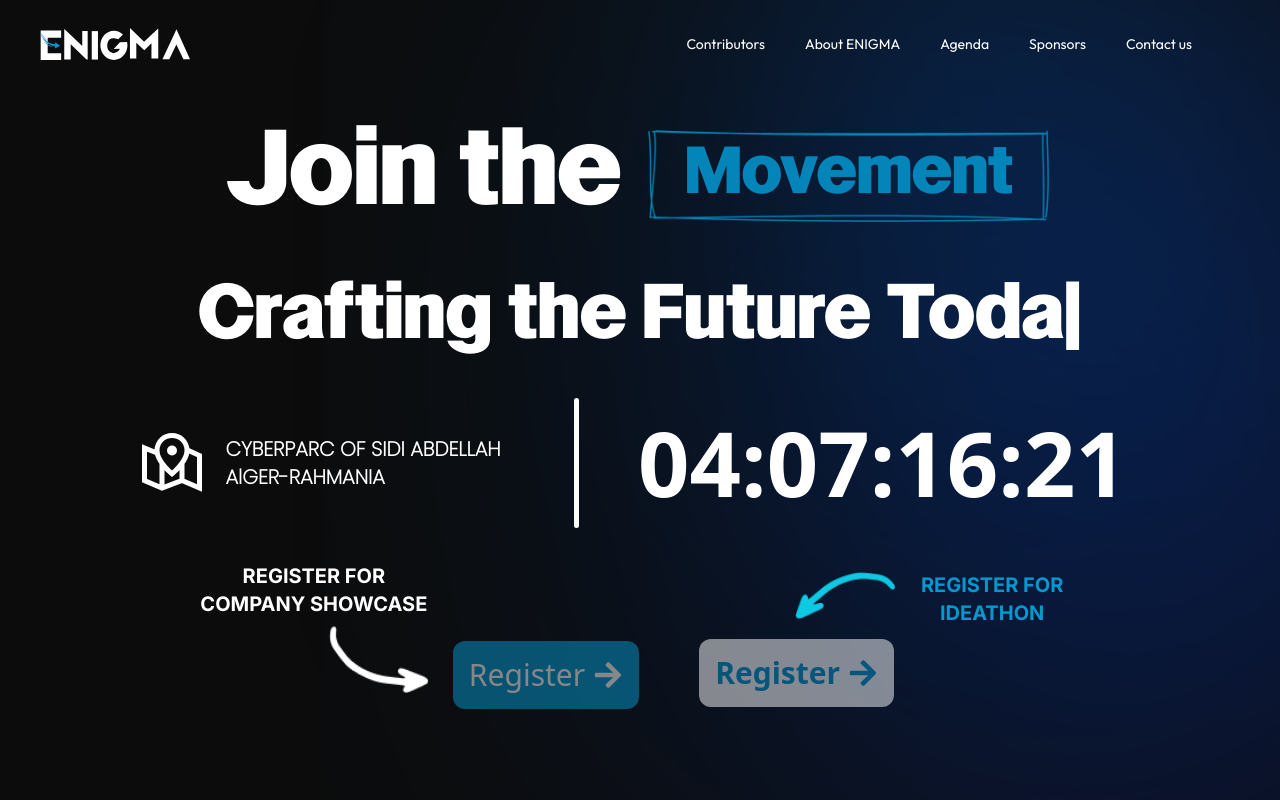
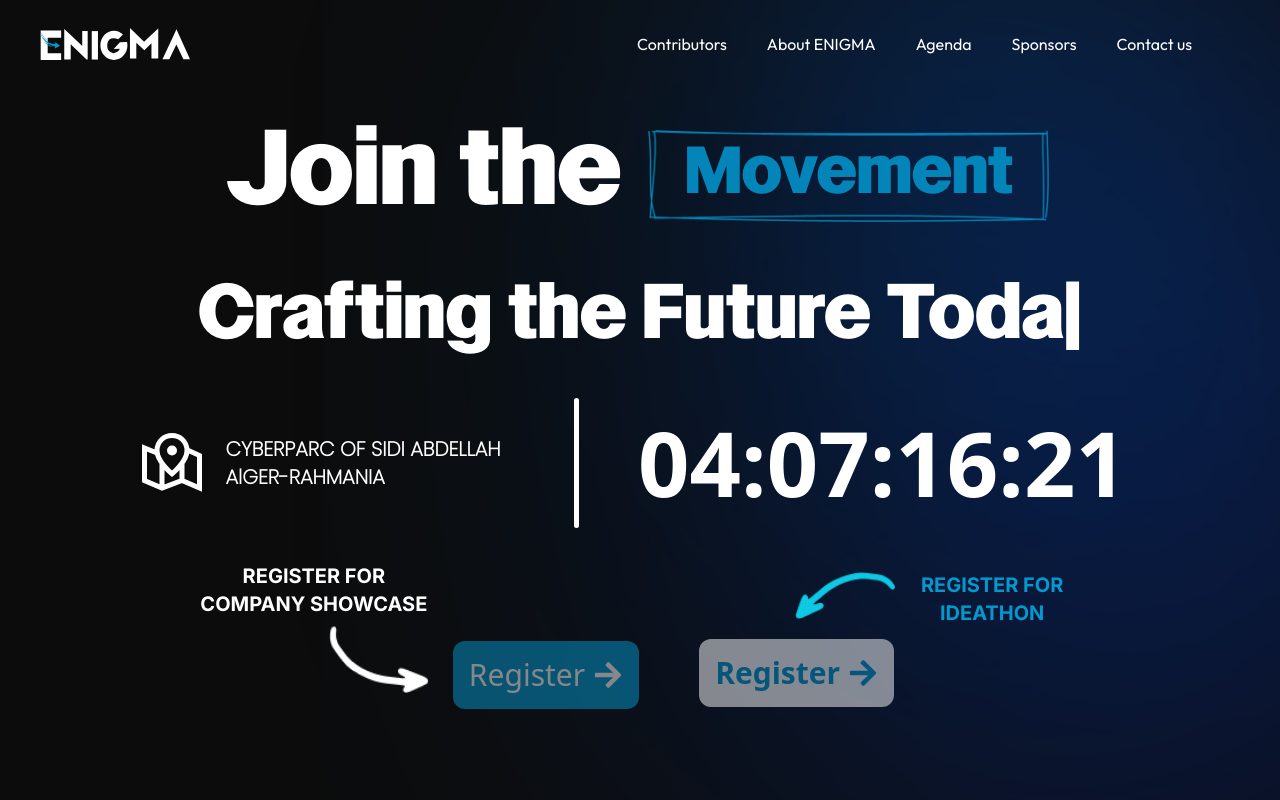
Before and after one commit to NCSclub/Enigma-Website, a Next.js app: page / in a window 1280 px wide. Shown: the top 800 px of the page. Built offline with nearby package versions, Linux system fonts and the light colour scheme.

Commit message:
changing the text size from sm to base

```diff
--- a/src/components/Header/index.jsx
+++ b/src/components/Header/index.jsx
@@ -28,7 +28,7 @@
           />
         </div>
         <div className=" max-lg:hidden">
-          <ul className="text-white font-text text-sm flex flex-row justify-center gap-10 relative right-12">
+          <ul className="text-white font-text text-base flex flex-row justify-center gap-10 relative right-12">
             {navbar.map((item) => (
               <motion.button
                 key={item.title}
```
